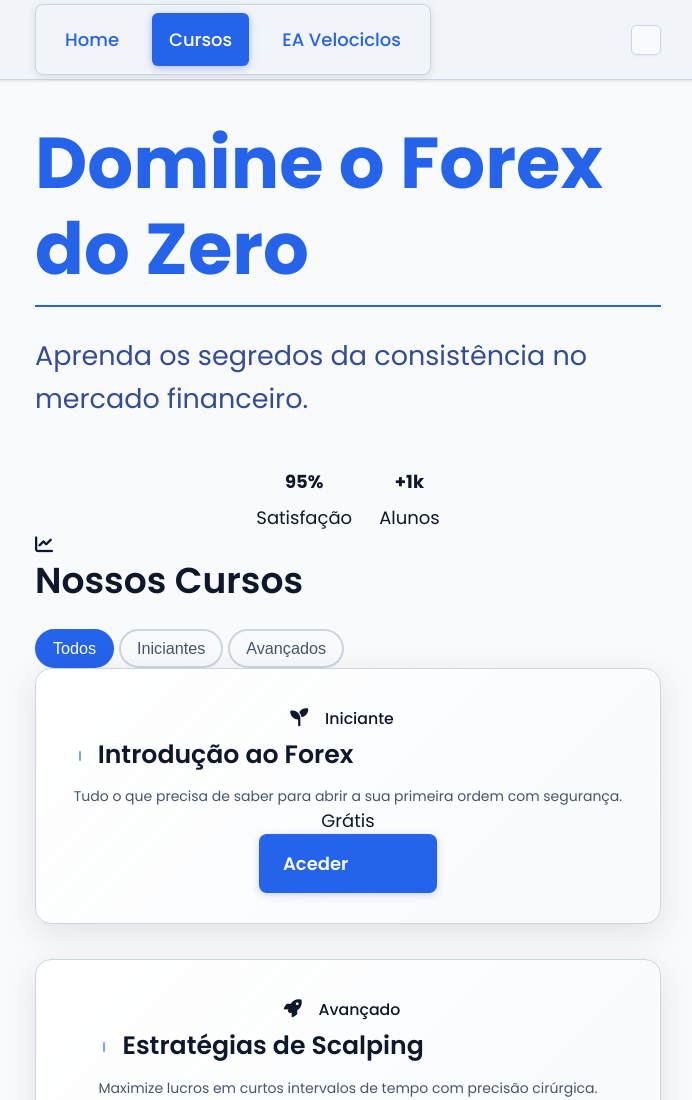
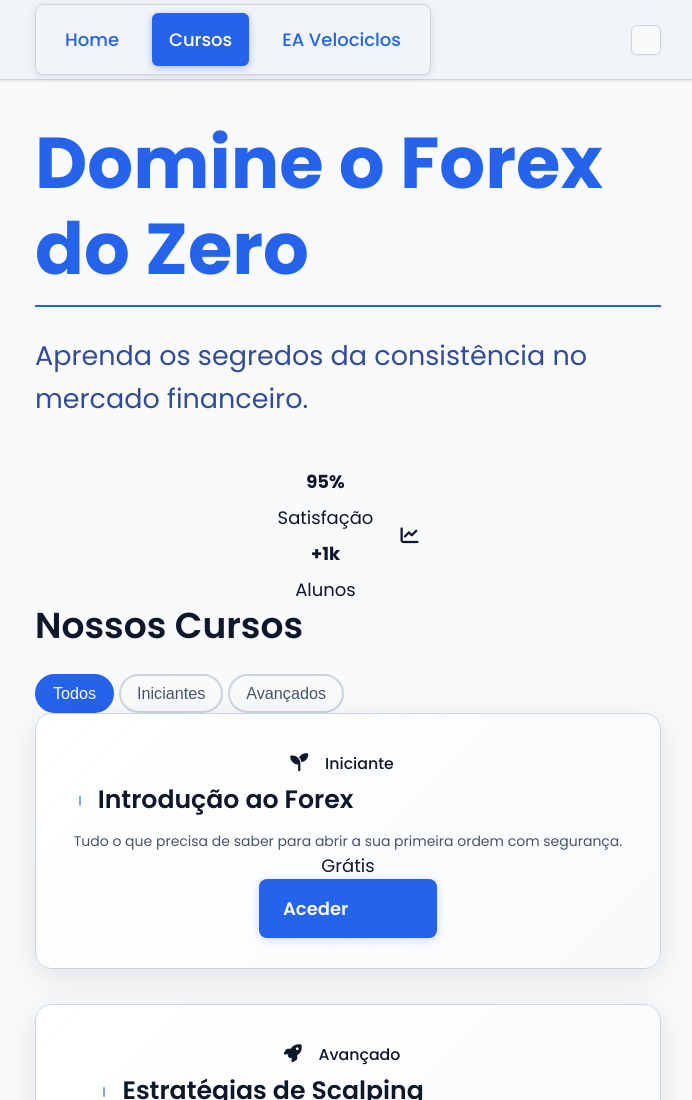
Before and after one commit to Igorsiqueirafx/Velociclos, a website: page cursos.html in a window 1280 px wide. Shown: the top 1100 px of the page, without its empty margins (292-984 px from the left). Drawn offline with nearby package versions, Linux system fonts and the light colour scheme; files that its build step writes are made by us from their sources; files whose address does not match are found by name.

Commit message:
Fix HTML structure for hero stats section

```diff
--- a/cursos.html
+++ b/cursos.html
@@ -38,10 +38,13 @@
                         <h1>Domine o <span class="accent">Forex</span> do Zero</h1>
                         <p>Aprenda os segredos da consistência no mercado financeiro.</p>
                         <div class="hero-stats">
-                            <div class="stat"><strong>95%</strong><span>Satisfação</span></div>
-                            <div class="stat"><strong>+1k</strong><span>Alunos</span></div>
-                        </div>
-                    </div>
+                            <div class="stat">
+                                <strong>95%</strong>
+                                <span>Satisfação</span>
+                            <div class="stat">
+                                <strong>+1k</strong>
+                                <span>Alunos</span>
+                            </div>                                   </div>
                     <div class="hero-visual">
                         <div class="visual-circle">
                             <i class="fas fa-chart-line"></i>
```
